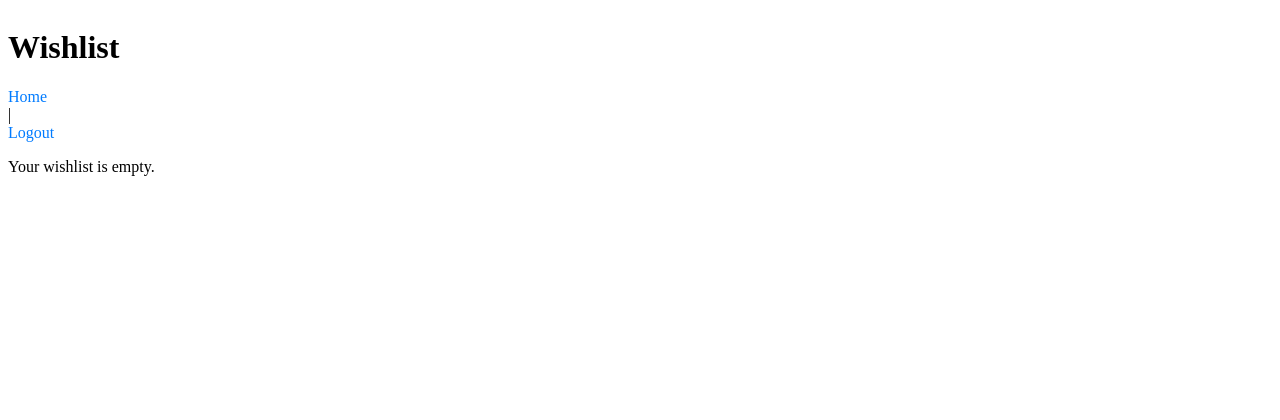
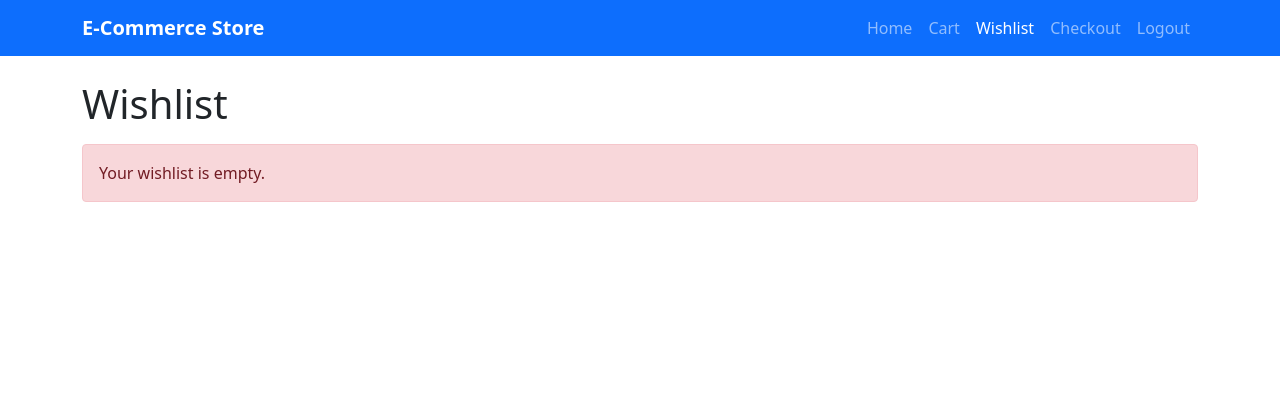
Before and after one commit to kamal15601/Ecommerce_app, a Flask app: page /wishlist in a window 1280 px wide. Shown: the top 420 px of the page. After the commit the page ends 202 px from the top, so only its background shows below. Run offline with Flask 3, Linux system fonts and the light colour scheme; the visitor is signed in with stand-in values (Sample User, id 1).

Commit message:
experimental changes

```diff
--- a/backend/templates/wishlist.html
+++ b/backend/templates/wishlist.html
@@ -3,22 +3,47 @@
 <head>
     <meta charset="UTF-8">
     <title>Wishlist - Ecommerce</title>
+    <link href="https://cdn.jsdelivr.net/npm/bootstrap@5.3.0/dist/css/bootstrap.min.css" rel="stylesheet">
     <link rel="stylesheet" href="{{ url_for('static', filename='css/style.css') }}">
 </head>
 <body>
+    <nav class="navbar navbar-expand-lg navbar-dark bg-primary">
+        <div class="container">
+            <a class="navbar-brand" href="{{ url_for('views.home') }}">E-Commerce Store</a>
+            <button class="navbar-toggler" type="button" data-bs-toggle="collapse" data-bs-target="#navbarNav">
+                <span class="navbar-toggler-icon"></span>
+            </button>
+            <div class="collapse navbar-collapse" id="navbarNav">
+                <ul class="navbar-nav ms-auto">
+                    <li class="nav-item"><a class="nav-link" href="{{ url_for('views.home') }}">Home</a></li>
+                    <li class="nav-item"><a class="nav-link" href="{{ url_for('views.cart') }}">Cart</a></li>
+                    <li class="nav-item"><a class="nav-link active" href="{{ url_for('views.wishlist') }}">Wishlist</a></li>
+                    <li class="nav-item"><a class="nav-link" href="{{ url_for('views.checkout') }}">Checkout</a></li>
+                    {% if session.get('user_id') %}
+                        <li class="nav-item"><a class="nav-link" href="{{ url_for('views.logout') }}">Logout</a></li>
+                    {% else %}
+                        <li class="nav-item"><a class="nav-link" href="{{ url_for('views.login') }}">Login</a></li>
+                        <li class="nav-item"><a class="nav-link" href="{{ url_for('views.signup') }}">Signup</a></li>
+                    {% endif %}
+                </ul>
+            </div>
+        </div>
+    </nav>
+    <div class="container mt-4">
         <h1>Wishlist</h1>
-    <a href="{{ url_for('views.home') }}">Home</a> | <a href="{{ url_for('views.logout') }}">Logout</a>
-
         {% if wishlist_items %}
-        <ul>
+            <ul class="list-group">
                 {% for item in wishlist_items %}
-            <li>
-                <a href="{{ url_for('views.product_detail', product_id=item.product.id) }}">{{ item.product.name }}</a> - ${{ item.product.price }}
+                <li class="list-group-item d-flex justify-content-between align-items-center">
+                    <a href="{{ url_for('views.product_detail', product_id=item.product.id) }}">{{ item.product.name }}</a>
+                    <span class="badge bg-primary">${{ item.product.price }}</span>
                 </li>
                 {% endfor %}
             </ul>
         {% else %}
-        <p>Your wishlist is empty.</p>
+            <div class="alert alert-info mt-3">Your wishlist is empty.</div>
         {% endif %}
+    </div>
+    <script src="https://cdn.jsdelivr.net/npm/bootstrap@5.3.0/dist/js/bootstrap.bundle.min.js"></script>
 </body>
 </html>
```
Also changed, not shown: backend/templates/checkout.html (+30 -6 lines), backend/templates/login.html (+30 -4 lines). Lines whose indentation alone changed are shown as unchanged.
